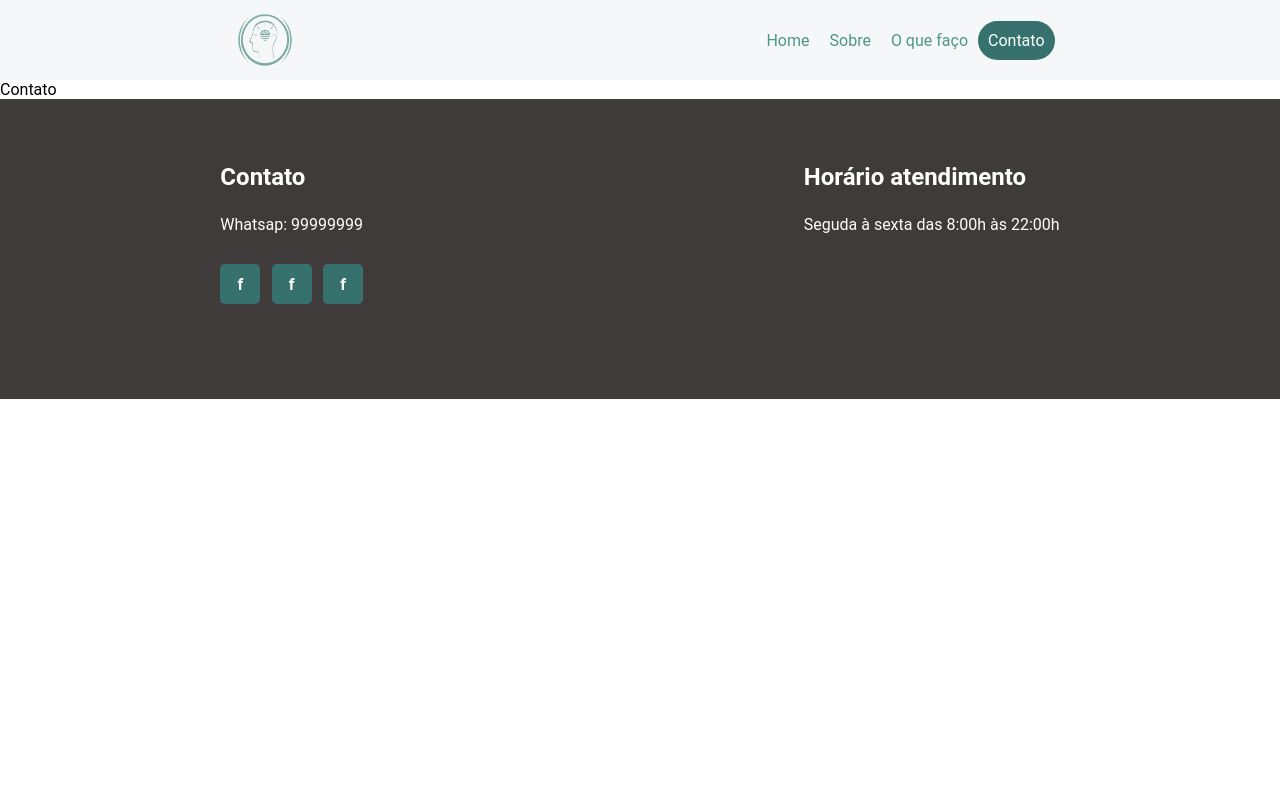
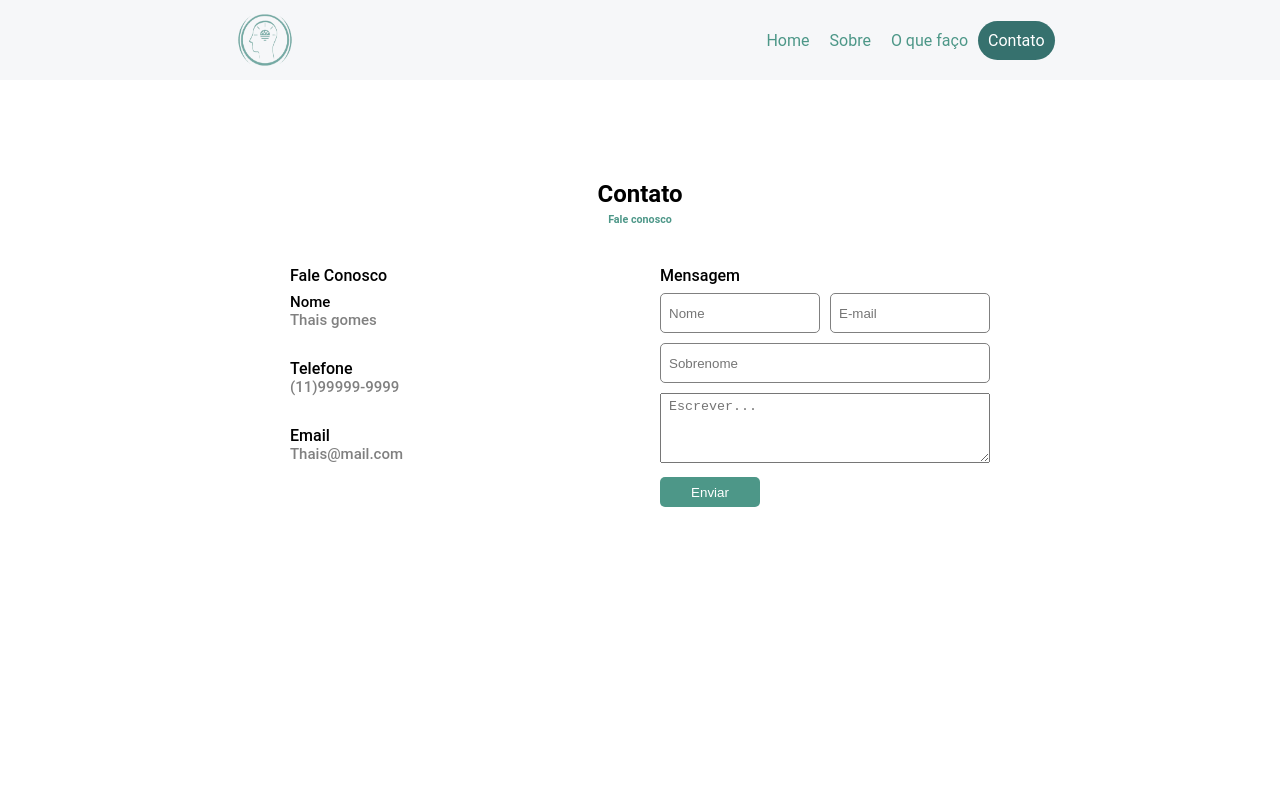
Before and after one commit to marcosrib/site-nextjs, a Next.js app: page /contato in a window 1280 px wide. Shown: the top 800 px of the page. Built offline with nearby package versions, Linux system fonts and the light colour scheme.

Commit message:
feat: Criado tela contato

```diff
--- a/src/components/Header/index.tsx
+++ b/src/components/Header/index.tsx
@@ -30,7 +30,7 @@ const Header: React.FC = () => {
   return (
     <div>
       <Head>
-        <title>tetetet</title>
+        <title>Thais Gomes Oliveira</title>
         <meta charSet='utf-8' />
         <meta name='viewport' content='initial-scale=1.0, width=device-width' />
       </Head>
--- /dev/null
+++ b/src/pages/contato/Contato.module.css
@@ -0,0 +1,139 @@
+.container {
+    width: 700px;
+    margin-left: auto;
+    margin-right: auto;
+    height: 100vh;
+    padding-top: 100px;
+}
+
+.groupTitles {
+    width: 100%;
+    display: flex;
+    flex-direction:column;
+    justify-content: center;
+    align-items: center;
+}
+.title {
+    padding: 0;
+    margin: 0;
+}
+.subTitle {
+    padding: 0;
+    margin: 5px 0 0 0;
+    color: var(--color-green-primary);
+}
+
+.contactContainer {
+    display: flex;
+    margin-top: 40px;
+}
+.titleContactUs {
+    margin-bottom: 8px;
+    font-weight: 500;
+}
+.contactUs {
+    width: 100%;
+    margin-right: 15px;
+}
+
+.contactUsNameTitle {
+    font-weight: 500;
+    font-size: 15px;
+}
+
+.contactUsName {
+    font-size: 15px;
+    color: var(--color-grey-primary);
+    font-weight: 500;
+    margin-bottom: 30px;
+}
+.contactUsPhoneTitle{
+    font-weight: 500;
+}
+.contactUsPhonePhone{
+    font-size: 15px;
+    color: var(--color-grey-primary);
+    font-weight:500;
+    margin-bottom: 30px;
+}
+
+.contactUsEmailTitle {
+    font-weight: 500;
+}
+
+.contactUsEmail{
+    color: var(--color-grey-primary);
+    font-weight: 500;
+    font-size: 15px;
+}
+
+.formMessage {
+    width: 100%;
+    margin-left: 25px;
+    height: 400px;
+}
+
+.titleMessage {
+  margin-bottom: 8px;
+  font-weight: 500;
+}
+
+.groupFields {
+    display: flex;
+    justify-content: space-around;
+}
+
+.field {
+    height: 50px;
+    padding-bottom: 10px;
+ }
+ .field.name {
+    padding-right: 10px;
+ }
+.field > input {
+   width: 100%;
+   height: 100%;
+   border-radius: 5px;
+   padding-left: 8px;
+   border: 1px solid var(--color-grey-primary);
+}
+
+.textArea > textarea{
+    padding: 5px  0 0 8px;
+    height: 70px;
+    width: 100%;
+}
+.button {
+    padding-top: 10px;
+}
+
+.button  > button{
+    width: 100px;
+    height: 30px;
+    background: var(--color-green-primary);
+    color: var(--color-white);
+    border: none;
+    border-radius: 5px;
+
+  }
+
+  @media (max-width: 700px) {
+    .container {
+      width: 100%;
+      margin-left: 0;
+      margin-right: 0;
+      padding: 25px 15px 0 15px;
+
+
+    }
+    .contactContainer {
+        display: flex;
+        flex-direction: column;
+    }
+    .formMessage {
+        width: 100%;
+        height: 100%;
+        margin: 30px 0 0 0;
+    }
+
+}
--- a/src/pages/contato/index.tsx
+++ b/src/pages/contato/index.tsx
@@ -1,6 +1,51 @@
 import React from 'react';
+import styles from './Contato.module.css'
 function Contato() {
-  return <div>Contato</div>;
+  return(
+    <section className={styles.container}>
+      <div className={styles.groupTitles}>
+        <h1 className={styles.title}>Contato</h1>
+        <h6 className={styles.subTitle}>Fale conosco</h6>
+      </div>
+      <div className={styles.contactContainer}>
+
+        <div className={styles.contactUs}>
+        <div className={styles.titleContactUs}>Fale Conosco</div>
+          <div className={styles.contactUsNameTitle}>Nome</div>
+          <div className={styles.contactUsName}>Thais gomes</div>
+
+          <div className={styles.contactUsPhoneTitle}>Telefone</div>
+          <div className={styles.contactUsPhonePhone}>(11)99999-9999</div>
+
+          <div className={styles.contactUsEmailTitle}>Email</div>
+          <div className={styles.contactUsEmail}>Thais@mail.com</div>
+
+        </div>
+        <div className={styles.formMessage}>
+          <div className={styles.titleMessage}>Mensagem</div>
+          <form>
+            <div className={styles.groupFields}>
+              <div className={`${styles.field} ${styles.name}`}>
+                <input type="text" placeholder="Nome"/>
+              </div>
+              <div className={`${styles.field} ${styles.email}`}>
+                <input type="text" placeholder="E-mail"/>
+              </div>
+            </div>
+            <div className={styles.field}>
+                <input type="text" placeholder="Sobrenome"/>
+            </div>
+            <div className={styles.textArea}>
+              <textarea cols={30}  rows={10} placeholder="Escrever..."/>
+            </div>
+            <div className={styles.button}>
+             <button>Enviar</button>
+            </div>
+          </form>
+        </div>
+      </div>
+    </section>
+  )
 }
 
 export default Contato;
```
